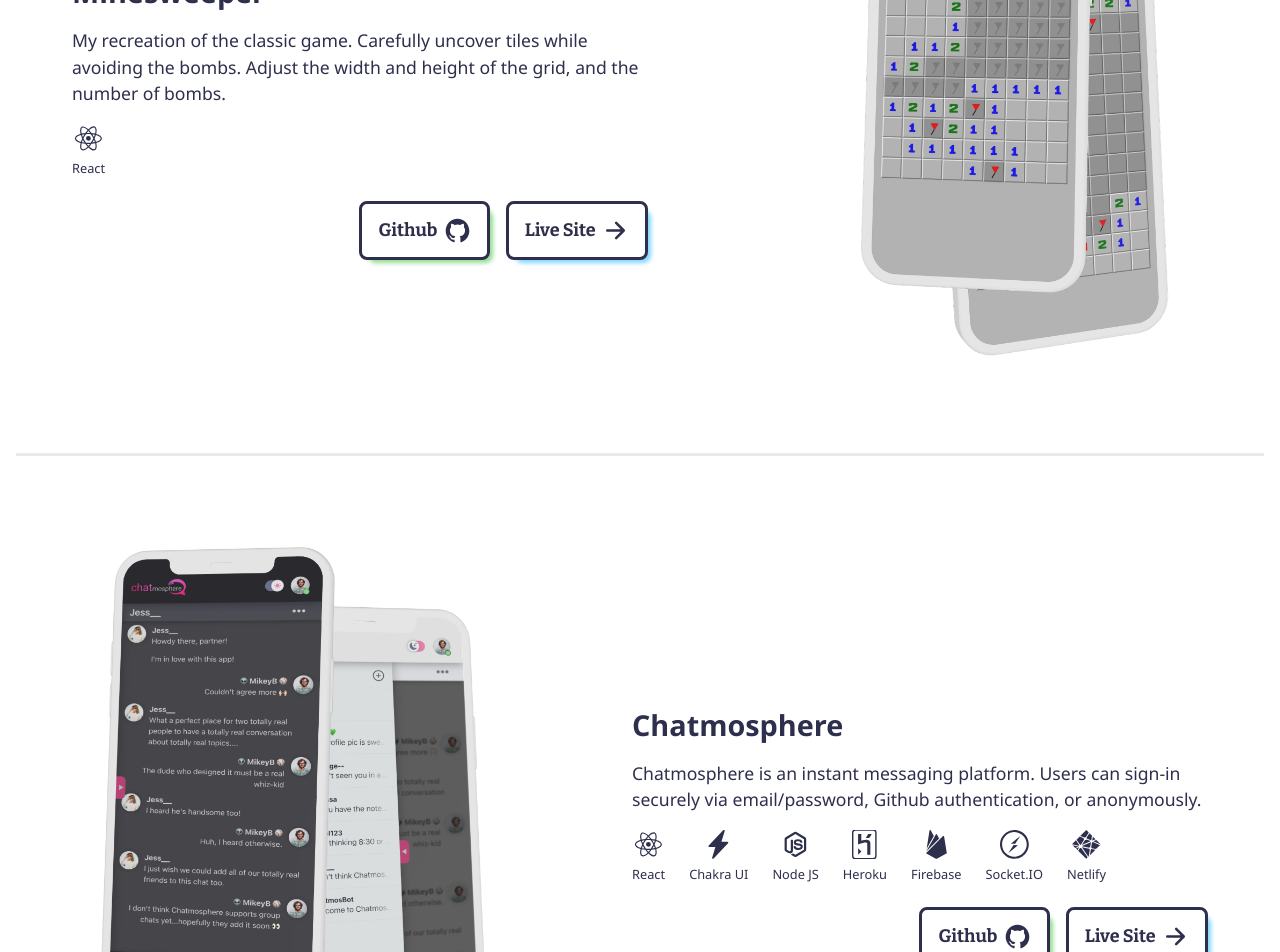
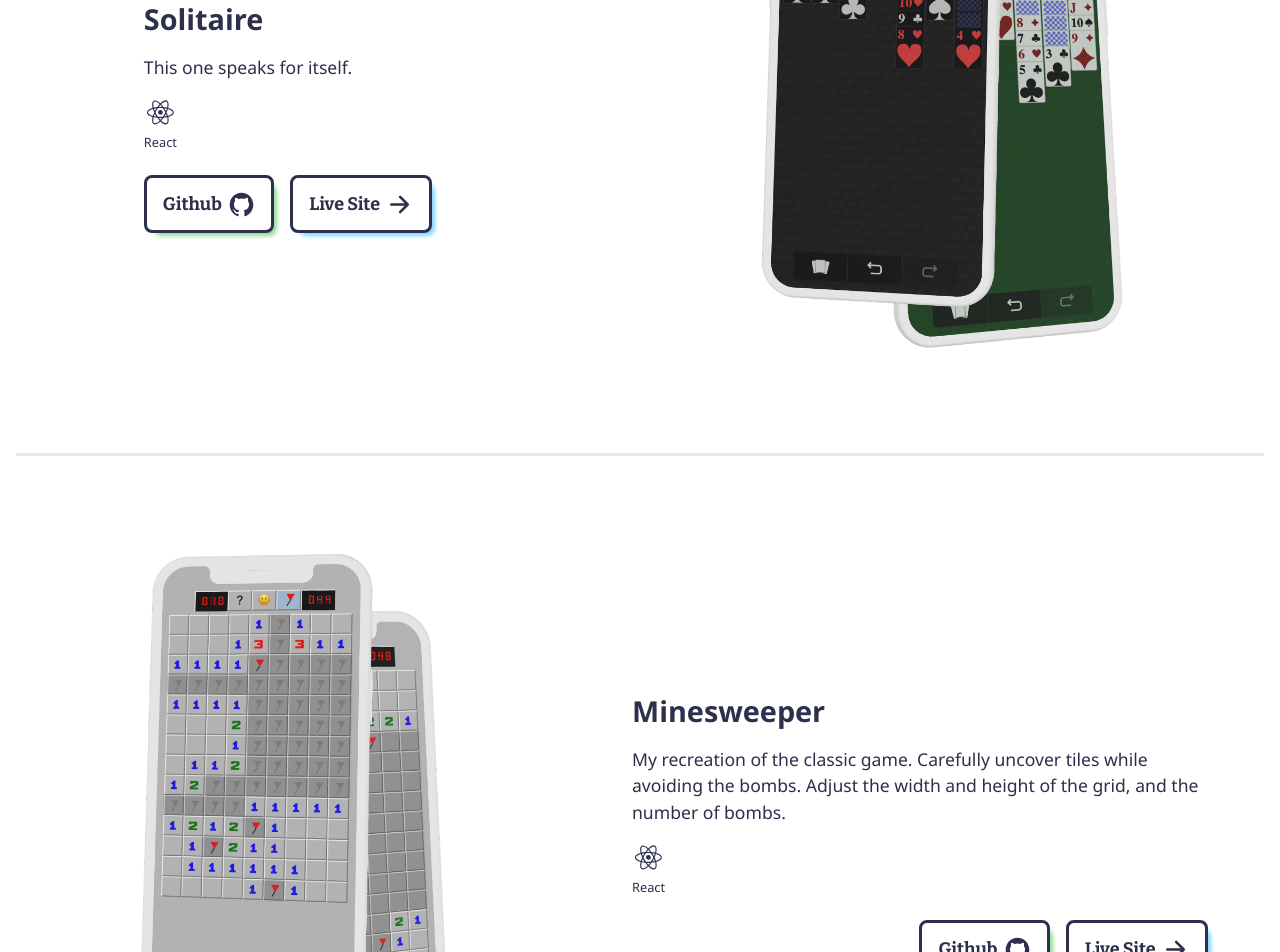
Before and after one commit to tylertierney/portfolio, a React (Vite) app: page / in a window 1280 px wide. Shown: the part 6140-7092 px from the top of the page. Built offline with nearby package versions, Linux system fonts and the light colour scheme.

Commit message:
add solitaire project

```diff
--- a/src/projects.ts
+++ b/src/projects.ts
@@ -130,6 +130,19 @@ const projects: IProject[] = [
     color: '#ffaa7c',
   },
   {
+    title: 'Solitaire',
+    description: 'This one speaks for itself.',
+    hostedSite: 'https://solitaire-123.netlify.app',
+    github: `${githubUrl}/solitaire`,
+    featuredImage: '/images/solitaire_iphone_mockups.png',
+    techStack: [
+      {
+        name: 'React',
+      },
+    ],
+    color: '',
+  },
+  {
     title: 'Minesweeper',
     description: `My recreation of the classic game. Carefully uncover tiles while avoiding the bombs. Adjust the width and height of the grid, and the number of bombs.`,
     hostedSite: 'https://tylertierney.github.io/minesweeper/',
@@ -260,13 +273,4 @@ export const smallerProjects: ISmallProject[] = [
     color: '#88ce66',
     github: `${githubUrl}/connectfour`,
   },
-  {
-    title: 'Battleship',
-    description:
-      'The classic board game, built with React and TypeScript. See if you can beat the computer!',
-    hostedSite: 'https://tylertierney.github.io/battleship/',
-    featuredImage: '/images/screenshots/battleship_desktop.png',
-    color: '#ff9982',
-    github: `${githubUrl}/battleship`,
-  },
 ]
```
Also changed, not shown: public/images/solitaire_iphone_mockups.png (added).
